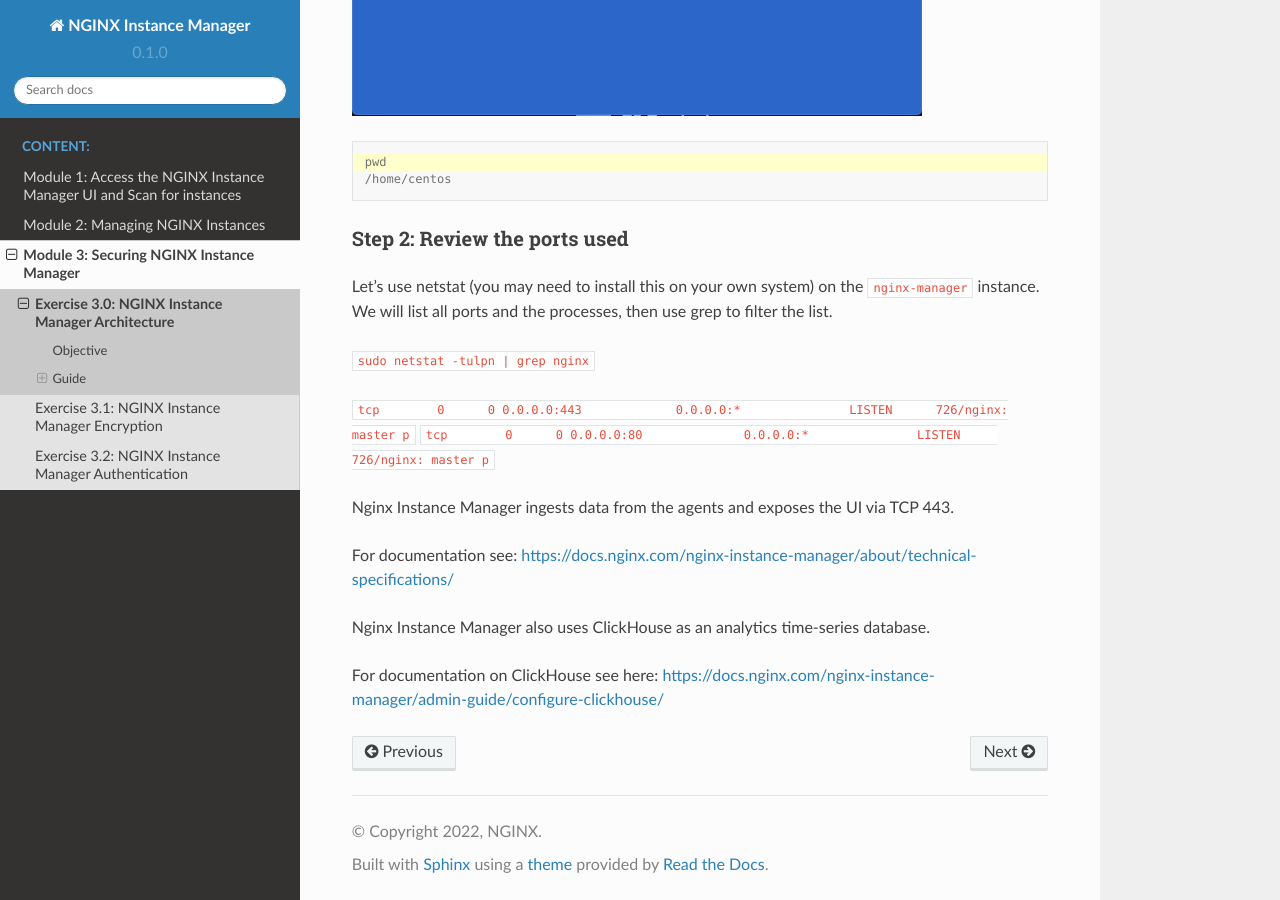
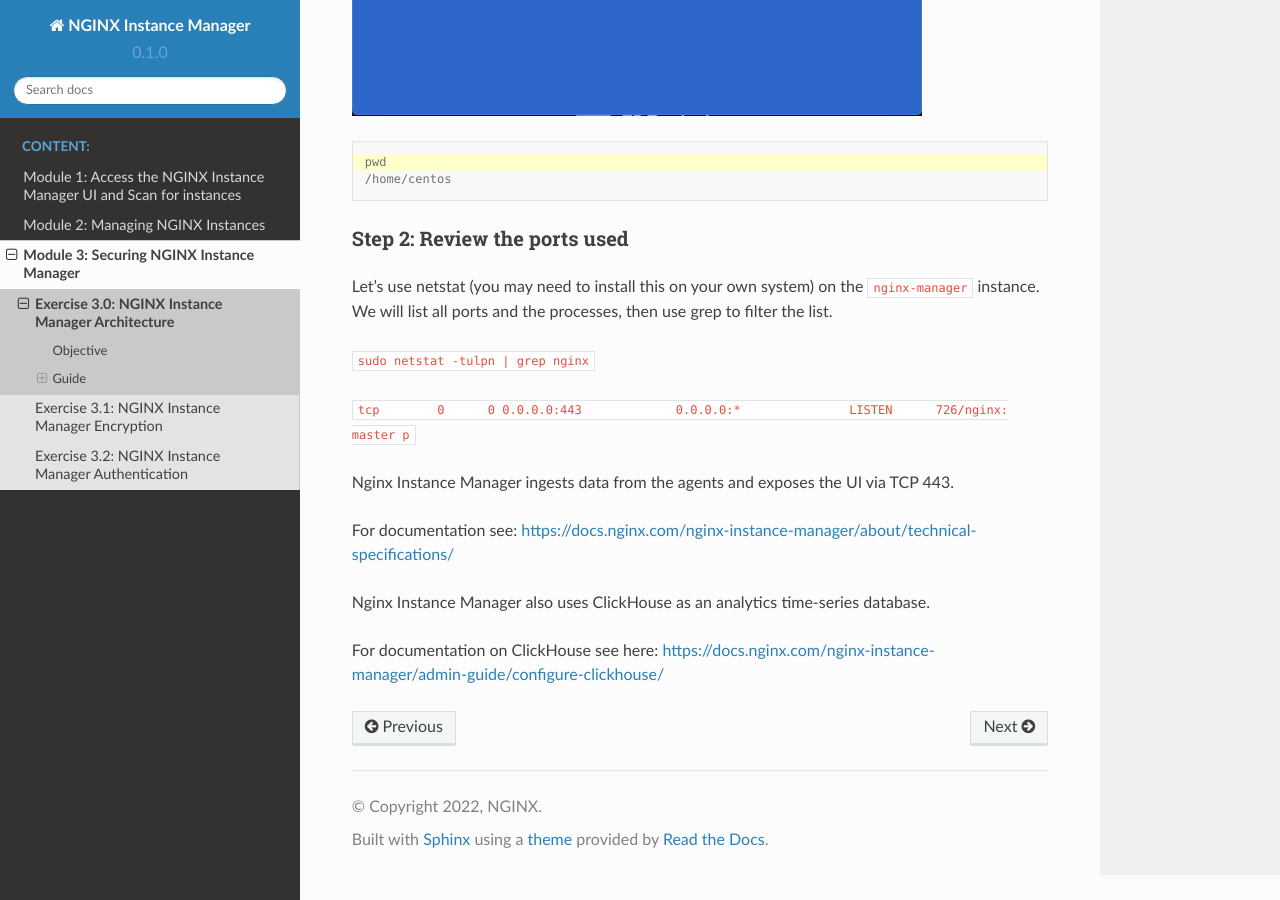
Before and after one commit to GBond/nginx-instance-manager-lab, a Sphinx documentation site: the page built from docs/source/module3/3.0-architecture.rst, in a window 1280 px wide and 900 px high, scrolled down 2415 px. Built offline with Sphinx 7.4.7 and the Read the Docs theme 2.0.0, drawn with Linux system fonts in a browser that asks for light colours; pages that are not in the unit, such as notebooks, are missing from menus.

Commit message:
Update 3.0-architecture.rst

```diff
--- a/docs/source/module3/3.0-architecture.rst
+++ b/docs/source/module3/3.0-architecture.rst
@@ -50,7 +50,6 @@
 ``sudo netstat -tulpn | grep nginx``
 
 ``tcp        0      0 0.0.0.0:443             0.0.0.0:*               LISTEN      726/nginx: master p``
-``tcp        0      0 0.0.0.0:80              0.0.0.0:*               LISTEN      726/nginx: master p``
 
 Nginx Instance Manager ingests data from the agents and exposes the UI via TCP 443.
 
```
